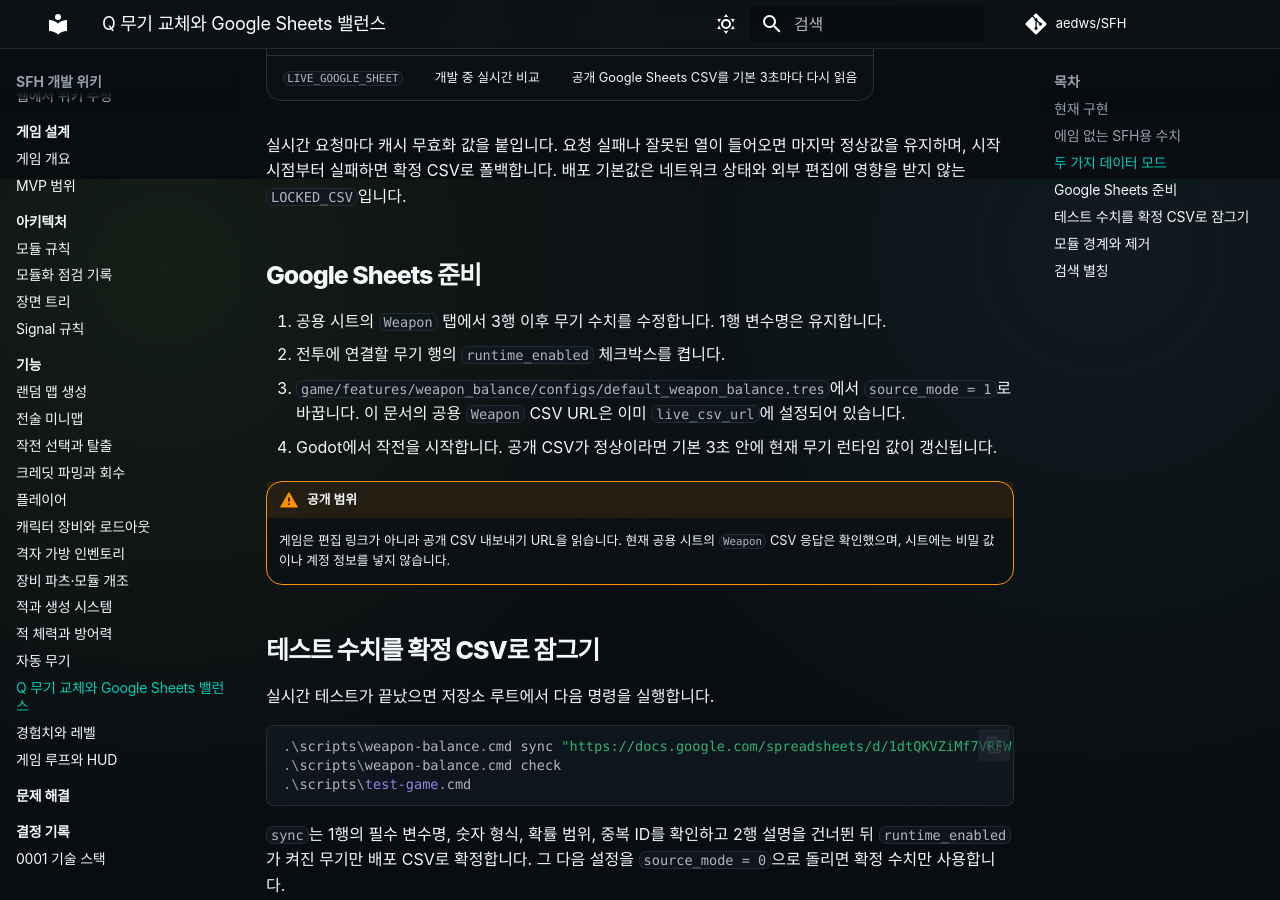
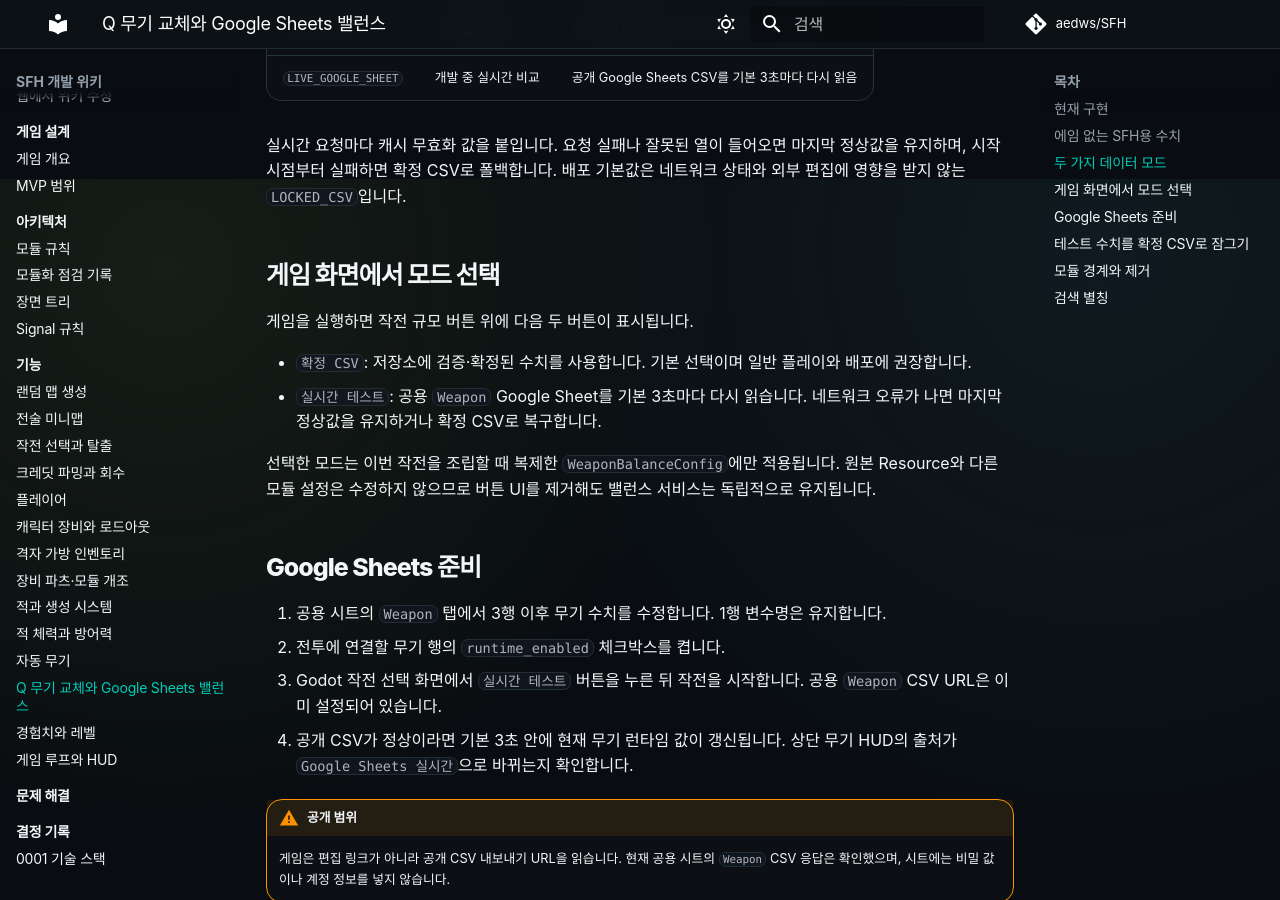
Before and after one commit to aedws/SFH, an MkDocs documentation site: the page built from docs/features/weapon-balance.md, in a window 1280 px wide and 900 px high, scrolled down 1621 px. Built offline with MkDocs 1.6.1 and Material for MkDocs 9.7.7, drawn with Linux system fonts in a browser that asks for light colours; comment, search, counter and statistics services are not loaded.

Commit message:
feat: add balance source mode selector

```diff
--- a/docs/features/weapon-balance.md
+++ b/docs/features/weapon-balance.md
@@ -62,12 +62,21 @@
 
 실시간 요청마다 캐시 무효화 값을 붙입니다. 요청 실패나 잘못된 열이 들어오면 마지막 정상값을 유지하며, 시작 시점부터 실패하면 확정 CSV로 폴백합니다. 배포 기본값은 네트워크 상태와 외부 편집에 영향을 받지 않는 `LOCKED_CSV`입니다.
 
+## 게임 화면에서 모드 선택
+
+게임을 실행하면 작전 규모 버튼 위에 다음 두 버튼이 표시됩니다.
+
+- `확정 CSV`: 저장소에 검증·확정된 수치를 사용합니다. 기본 선택이며 일반 플레이와 배포에 권장합니다.
+- `실시간 테스트`: 공용 `Weapon` Google Sheet를 기본 3초마다 다시 읽습니다. 네트워크 오류가 나면 마지막 정상값을 유지하거나 확정 CSV로 복구합니다.
+
+선택한 모드는 이번 작전을 조립할 때 복제한 `WeaponBalanceConfig`에만 적용됩니다. 원본 Resource와 다른 모듈 설정은 수정하지 않으므로 버튼 UI를 제거해도 밸런스 서비스는 독립적으로 유지됩니다.
+
 ## Google Sheets 준비
 
 1. 공용 시트의 `Weapon` 탭에서 3행 이후 무기 수치를 수정합니다. 1행 변수명은 유지합니다.
 2. 전투에 연결할 무기 행의 `runtime_enabled` 체크박스를 켭니다.
-3. `game/features/weapon_balance/configs/default_weapon_balance.tres`에서 `source_mode = 1`로 바꿉니다. 이 문서의 공용 `Weapon` CSV URL은 이미 `live_csv_url`에 설정되어 있습니다.
-4. Godot에서 작전을 시작합니다. 공개 CSV가 정상이라면 기본 3초 안에 현재 무기 런타임 값이 갱신됩니다.
+3. Godot 작전 선택 화면에서 `실시간 테스트` 버튼을 누른 뒤 작전을 시작합니다. 공용 `Weapon` CSV URL은 이미 설정되어 있습니다.
+4. 공개 CSV가 정상이라면 기본 3초 안에 현재 무기 런타임 값이 갱신됩니다. 상단 무기 HUD의 출처가 `Google Sheets 실시간`으로 바뀌는지 확인합니다.
 
 !!! warning "공개 범위"
     게임은 편집 링크가 아니라 공개 CSV 내보내기 URL을 읽습니다. 현재 공용 시트의 `Weapon` CSV 응답은 확인했으며, 시트에는 비밀 값이나 계정 정보를 넣지 않습니다.
```
Also changed, not shown: docs/development-status.md (+2 -2 lines), docs/getting-started/run-project.md (+4 -3 lines), docs/index.md (+2 -2 lines), 3 other files.
